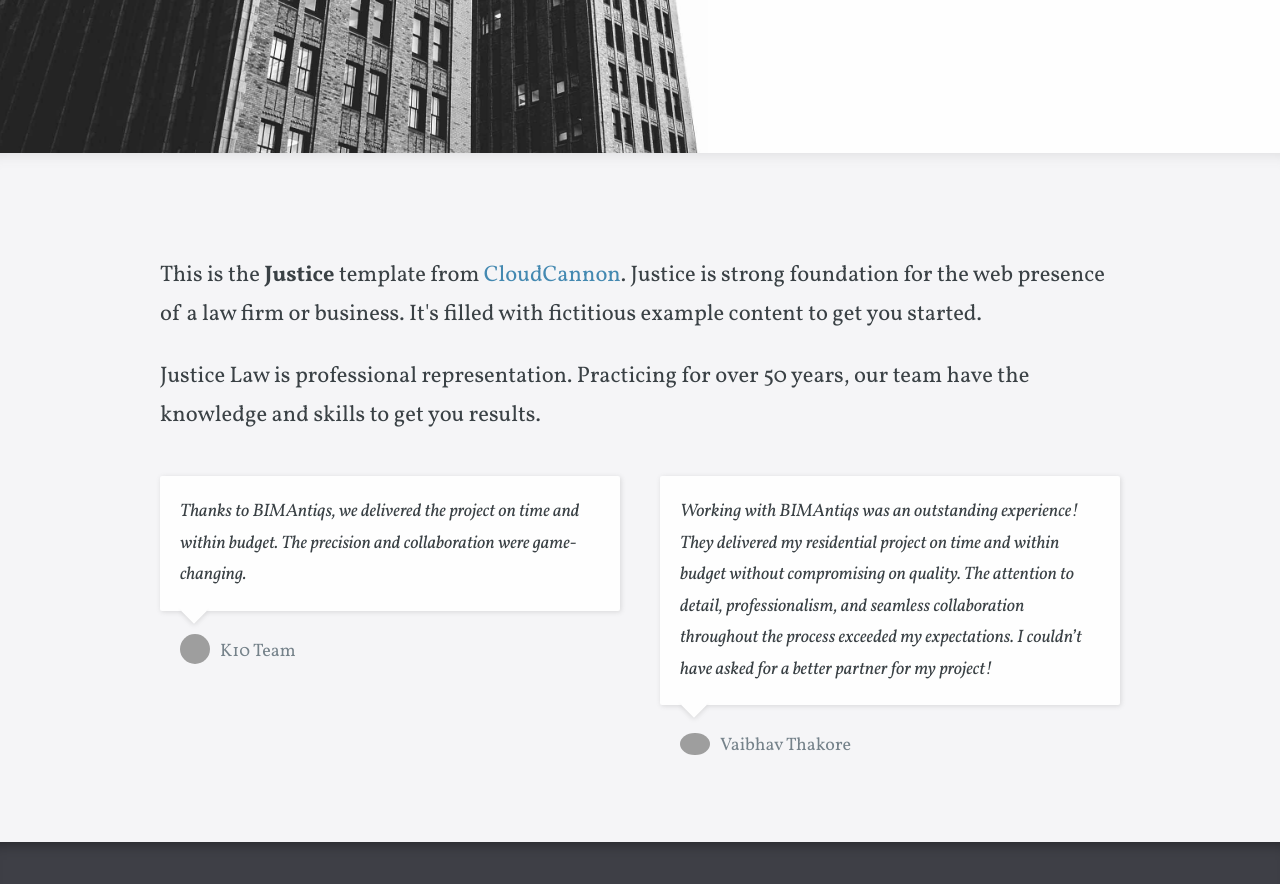
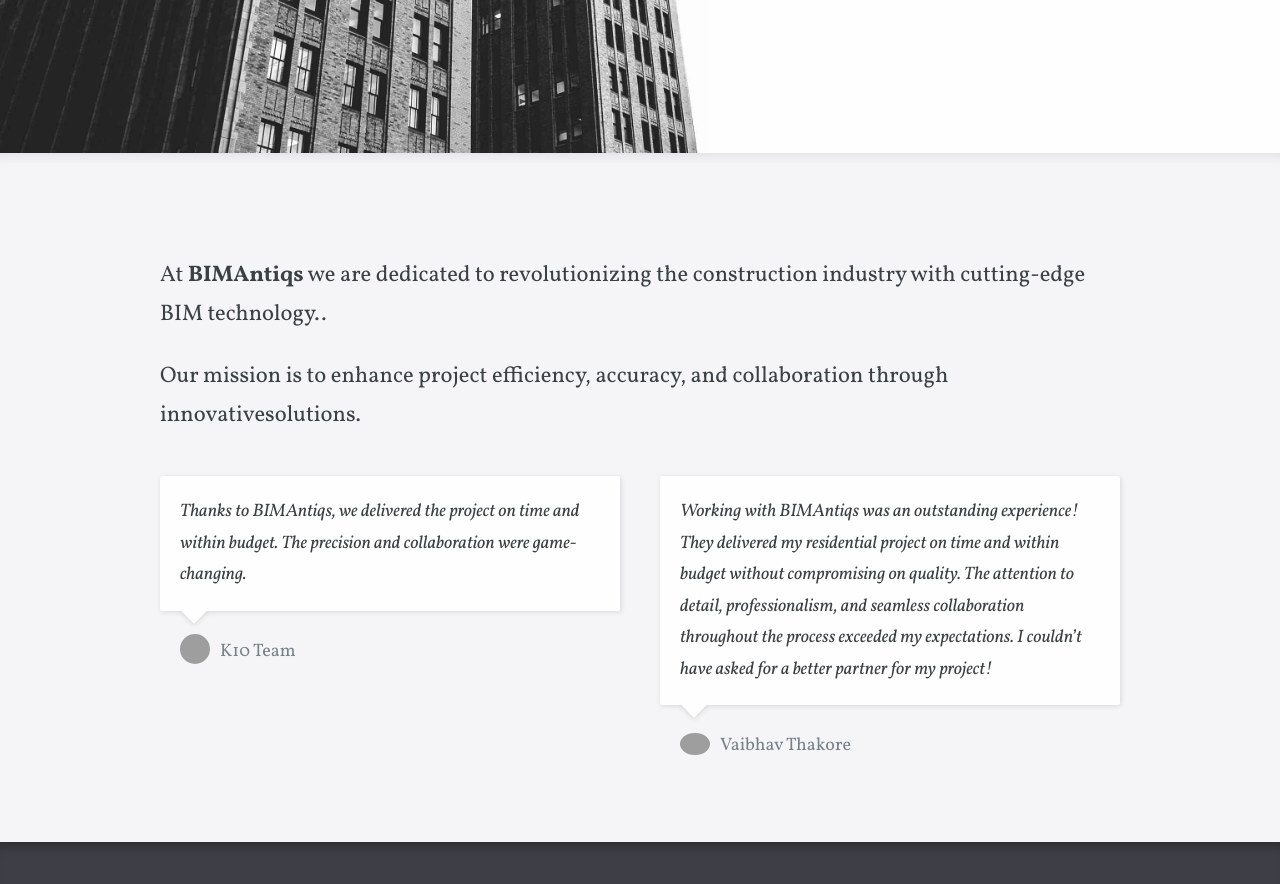
Before and after one commit to R-Madhav/BIMAntiqs.github.io, a Jekyll site: the page built from index.html, in a window 1280 px wide and 900 px high, scrolled down 567 px. Shown: the top 884 px of the window. Built offline with Jekyll 4.4.1, drawn with Linux system fonts in a browser that asks for light colours; some web fonts are replaced; grey boxes are pictures that could not be loaded.

Commit message:
Update index.html

```diff
--- a/index.html
+++ b/index.html
@@ -17,9 +17,9 @@ _options:
 ---
 
 <div class="editable">
-	<p>This is the <strong>Justice</strong> template from <a href="https://cloudcannon.com/">CloudCannon</a>. Justice is strong foundation for the web presence of a law firm or business. It's filled with fictitious example content to get you started.</p>
+	<p>At <strong>BIMAntiqs</strong> we are dedicated to revolutionizing the construction industry with cutting-edge BIM technology..</p>
 
-	<p>Justice Law is professional representation. Practicing for over 50 years, our team have the knowledge and skills to get you results.</p>
+	<p>Our mission is to enhance project efficiency, accuracy, and collaboration through innovativesolutions.</p>
 </div>
 
 <div class="testimonials">
```
